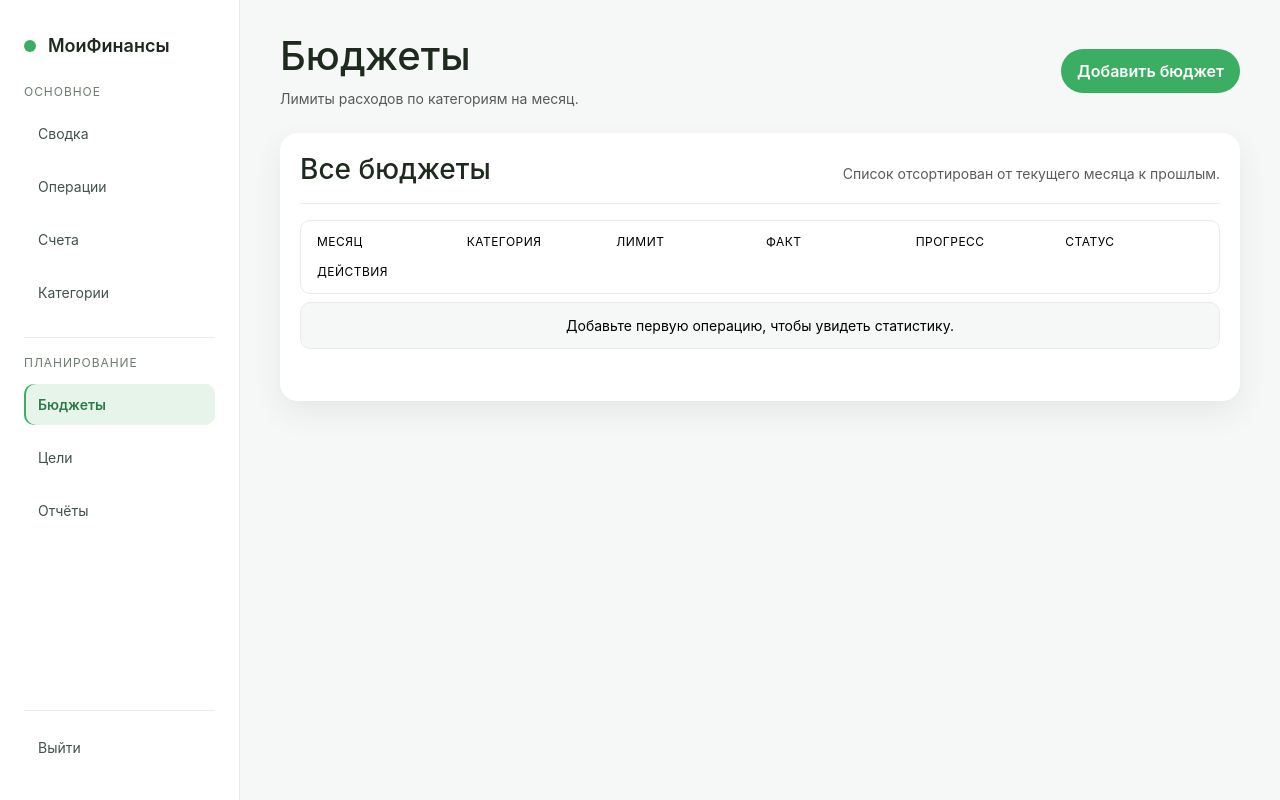
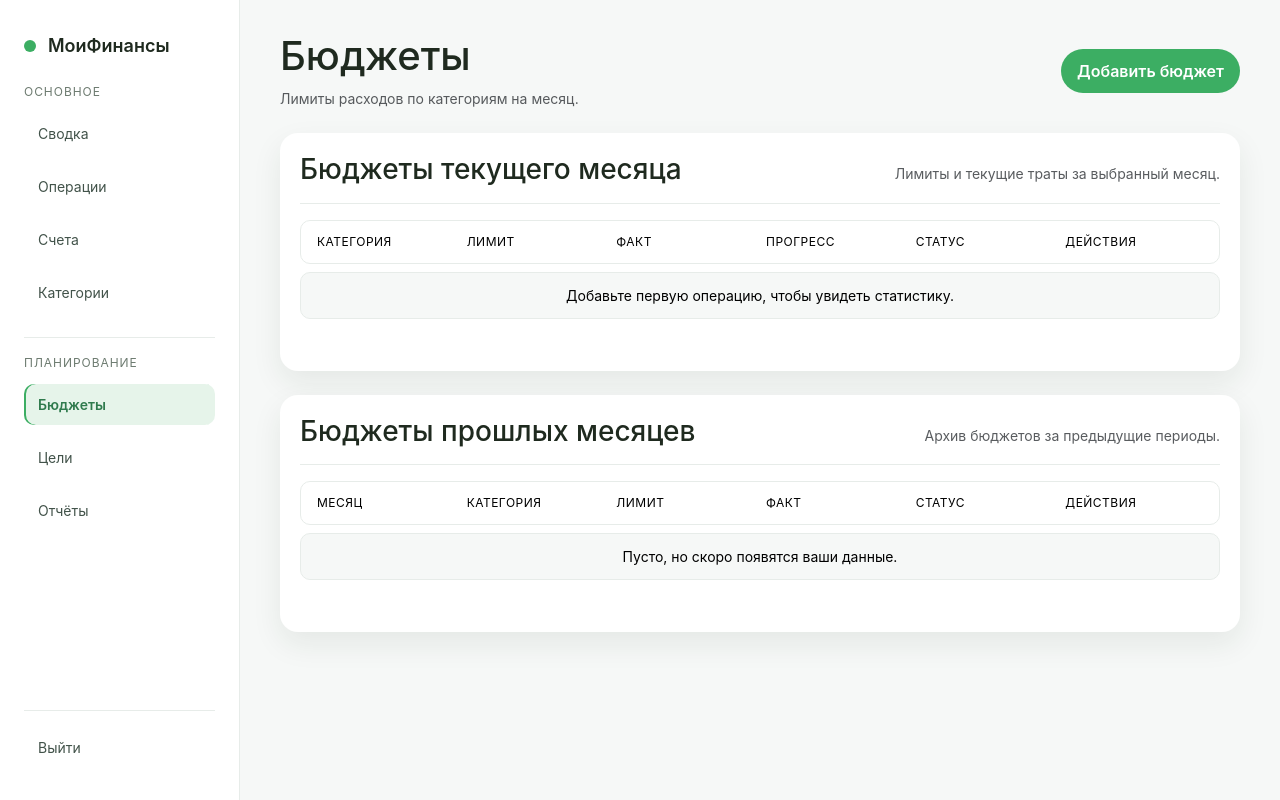
Before and after one commit to chufachek/MyFinances, a PHP site: page /budgets in a window 1280 px wide. Run offline with PHP 8.4, Linux system fonts and the light colour scheme; a user stored in the database is signed in; data comes from the database, SQL or seed files in the repository; some libraries are stand-ins or nearby versions.

Commit message:
Fix budgets page loading and progress display

```diff
--- a/app/Views/budgets.php
+++ b/app/Views/budgets.php
@@ -9,10 +9,18 @@
 
     <div class="panel">
         <div class="panel__header">
-            <h3>Все бюджеты</h3>
-            <p class="text-muted">Список отсортирован от текущего месяца к прошлым.</p>
+            <h3>Бюджеты текущего месяца</h3>
+            <p class="text-muted">Лимиты и текущие траты за выбранный месяц.</p>
         </div>
-        <div id="budgets-table" class="table"></div>
+        <div id="budgets-current-table" class="table"></div>
+    </div>
+
+    <div class="panel">
+        <div class="panel__header">
+            <h3>Бюджеты прошлых месяцев</h3>
+            <p class="text-muted">Архив бюджетов за предыдущие периоды.</p>
+        </div>
+        <div id="budgets-history-table" class="table"></div>
     </div>
 
     <div class="modal fade" id="budgets-modal" tabindex="-1" aria-hidden="true">
--- a/assets/js/app.js
+++ b/assets/js/app.js
@@ -1432,7 +1432,8 @@ const initTransactions = async () => {
 };
 
 const initBudgets = async () => {
-    const table = byId('budgets-table');
+    const currentTable = byId('budgets-current-table');
+    const historyTable = byId('budgets-history-table');
     const modal = byId('budgets-modal');
     const form = byId('budgets-form');
     const title = byId('budgets-form-title');
@@ -1440,7 +1441,7 @@ const initBudgets = async () => {
     const addButton = byId('budgets-add');
     const categorySelect = byId('budgets-category');
 
-    if (!table || !modal || !form || !title || !cancel || !addButton || !categorySelect) {
+    if (!currentTable || !historyTable || !modal || !form || !title || !cancel || !addButton || !categorySelect) {
         return;
     }
 
@@ -1477,26 +1478,47 @@ const initBudgets = async () => {
 
     const buildProgress = (budget) => {
         const percent = budget.limit_amount > 0 ? Math.min(100, (budget.spent / budget.limit_amount) * 100) : 0;
+        const size = 32;
+        const stroke = 4;
+        const radius = (size - stroke) / 2;
+        const circumference = 2 * Math.PI * radius;
+        const offset = circumference - (percent / 100) * circumference;
+
         const wrapper = document.createElement('div');
-        wrapper.className = 'stack';
-
-        const progress = document.createElement('div');
-        progress.className = 'progress';
-        const bar = document.createElement('div');
-        bar.className = 'progress__bar';
+        wrapper.className = 'budget-progress';
         if (budget.status_variant === 'danger') {
-            bar.classList.add('progress__bar--danger');
+            wrapper.classList.add('budget-progress--danger');
         } else if (budget.status_variant === 'warning') {
-            bar.classList.add('progress__bar--warning');
-        }
-        bar.style.width = `${percent}%`;
-        progress.appendChild(bar);
+            wrapper.classList.add('budget-progress--warning');
+        }
+
+        const svg = document.createElementNS('http://www.w3.org/2000/svg', 'svg');
+        svg.classList.add('budget-progress__ring');
+        svg.setAttribute('viewBox', `0 0 ${size} ${size}`);
+        svg.setAttribute('width', size);
+        svg.setAttribute('height', size);
+
+        const track = document.createElementNS('http://www.w3.org/2000/svg', 'circle');
+        track.classList.add('budget-progress__track');
+        track.setAttribute('cx', size / 2);
+        track.setAttribute('cy', size / 2);
+        track.setAttribute('r', radius);
+
+        const value = document.createElementNS('http://www.w3.org/2000/svg', 'circle');
+        value.classList.add('budget-progress__value');
+        value.setAttribute('cx', size / 2);
+        value.setAttribute('cy', size / 2);
+        value.setAttribute('r', radius);
+        value.setAttribute('stroke-dasharray', `${circumference} ${circumference}`);
+        value.setAttribute('stroke-dashoffset', offset);
+
+        svg.append(track, value);
 
         const label = document.createElement('span');
-        label.className = 'text-muted';
+        label.className = 'budget-progress__text';
         label.textContent = `${percent.toFixed(0)}%`;
 
-        wrapper.append(progress, label);
+        wrapper.append(svg, label);
         return wrapper;
     };
 
@@ -1516,13 +1538,14 @@ const initBudgets = async () => {
         try {
             const { budgets } = await getJson('/api/budgets.php');
             const sortedBudgets = [...(budgets || [])].sort((a, b) => b.period_month.localeCompare(a.period_month));
-            renderTable(
-                table,
-                ['Месяц', 'Категория', 'Лимит', 'Факт', 'Прогресс', 'Статус', 'Действия'],
-                sortedBudgets.map((b) => {
+            const currentMonth = new Date().toISOString().slice(0, 7);
+            const currentBudgets = sortedBudgets.filter((budget) => budget.period_month === currentMonth);
+            const historyBudgets = sortedBudgets.filter((budget) => budget.period_month !== currentMonth);
+
+            const buildActions = (budget) => {
                 const editBtn = createIconButton({ icon: '✏️', label: 'Редактировать' });
                 editBtn.addEventListener('click', () => {
-                        openFormModal(b);
+                    openFormModal(budget);
                 });
 
                 const deleteBtn = createIconButton({ icon: '🗑️', label: 'Удалить бюджет', variant: 'outline' });
@@ -1530,31 +1553,45 @@ const initBudgets = async () => {
                     if (!confirmAction('Удалить бюджет?')) {
                         return;
                     }
-                        await requestWithToast(
-                            () => deleteJson(`/api/budgets.php?id=${b.budget_id}`),
-                            'Бюджет удалён'
-                        );
+                    await requestWithToast(() => deleteJson(`/api/budgets.php?id=${budget.budget_id}`), 'Бюджет удалён');
                     await load();
                 });
 
                 const actions = document.createElement('div');
                 actions.className = 'table__actions';
                 actions.append(editBtn, deleteBtn);
-
-                    return [
-                        b.period_month,
-                        b.category_name,
-                        formatCurrency(b.limit_amount),
-                        formatCurrency(b.spent),
-                        buildProgress(b),
-                        buildStatusBadge(b),
-                        actions,
-                    ];
-                })
+                return actions;
+            };
+
+            renderTable(
+                currentTable,
+                ['Категория', 'Лимит', 'Факт', 'Прогресс', 'Статус', 'Действия'],
+                currentBudgets.map((budget) => [
+                    budget.category_name,
+                    formatCurrency(budget.limit_amount),
+                    formatCurrency(budget.spent),
+                    buildProgress(budget),
+                    buildStatusBadge(budget),
+                    buildActions(budget),
+                ])
+            );
+
+            renderTable(
+                historyTable,
+                ['Месяц', 'Категория', 'Лимит', 'Факт', 'Статус', 'Действия'],
+                historyBudgets.map((budget) => [
+                    budget.period_month,
+                    budget.category_name,
+                    formatCurrency(budget.limit_amount),
+                    formatCurrency(budget.spent),
+                    buildStatusBadge(budget),
+                    buildActions(budget),
+                ])
             );
         } catch (error) {
             showError('Не удалось загрузить бюджеты.');
-            renderTable(table, ['Месяц', 'Категория', 'Лимит', 'Факт', 'Прогресс', 'Статус', 'Действия'], []);
+            renderTable(currentTable, ['Категория', 'Лимит', 'Факт', 'Прогресс', 'Статус', 'Действия'], []);
+            renderTable(historyTable, ['Месяц', 'Категория', 'Лимит', 'Факт', 'Статус', 'Действия'], []);
         }
     };
 
```
Also changed, not shown: assets/styles/app.css (+40 -0 lines), public/api/budgets.php (+15 -13 lines), public/assets/js/app.js, public/assets/styles/app.css. Lines whose indentation alone changed are shown as unchanged.
